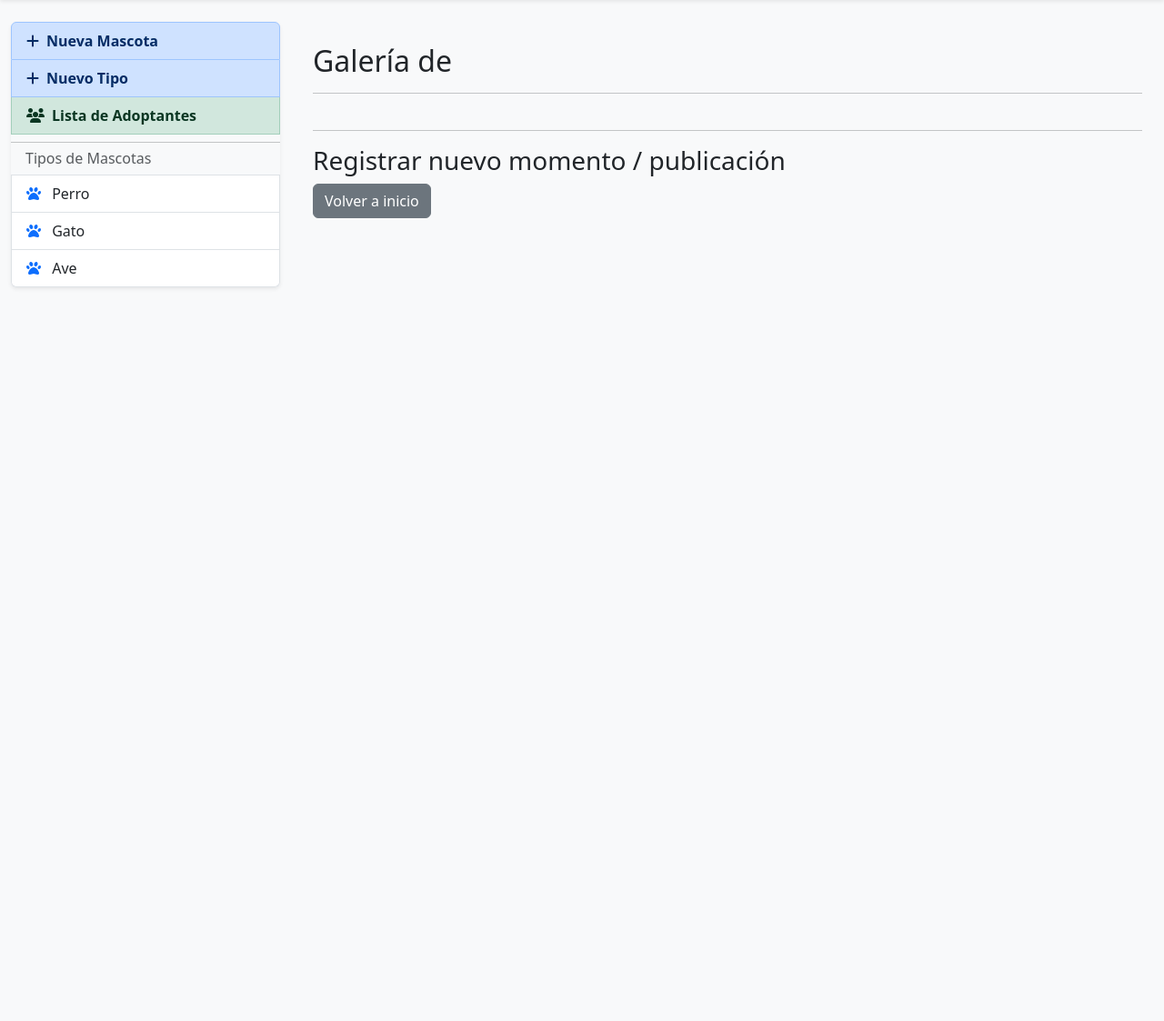
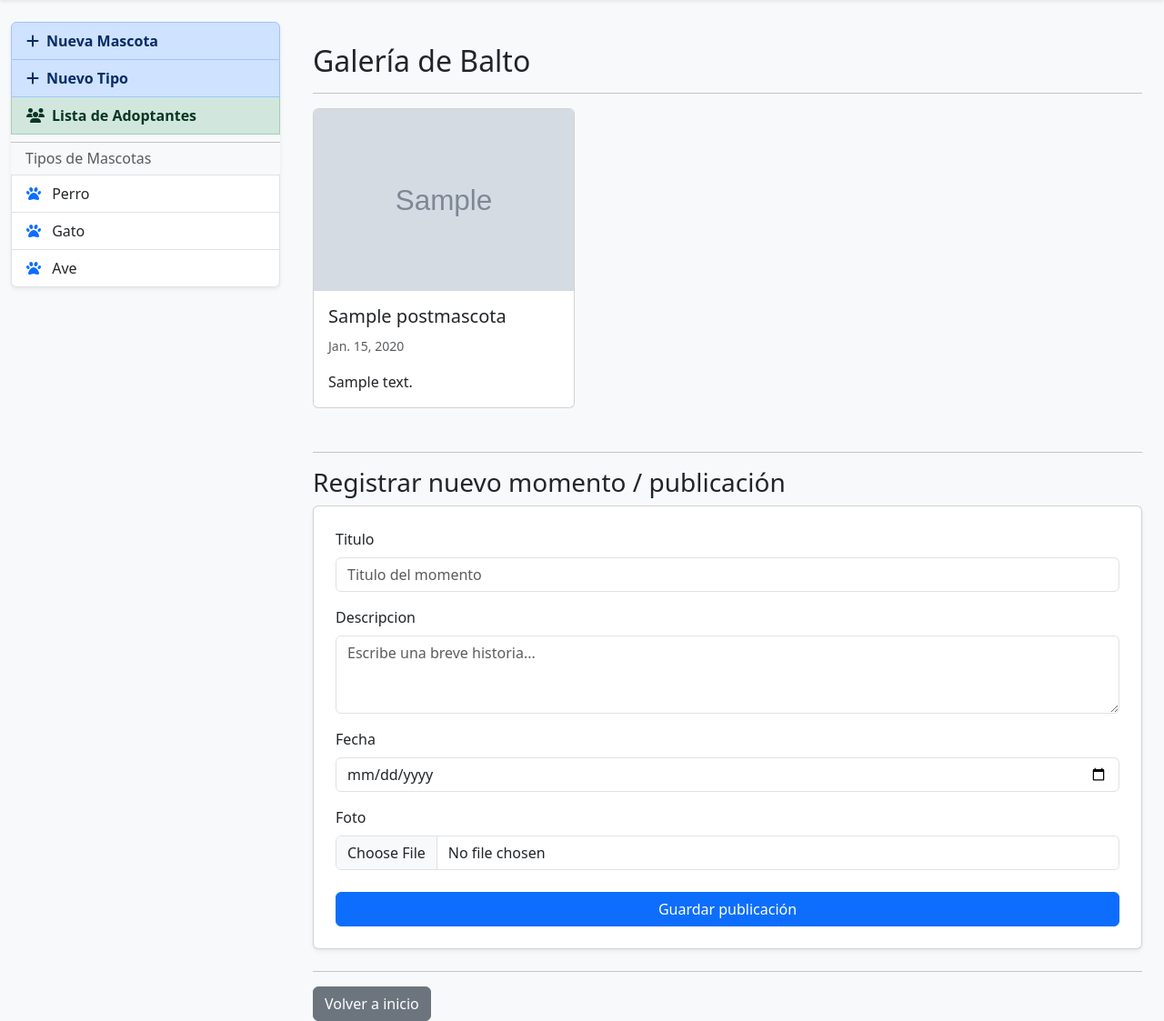
Before and after one commit to MackDaorta/AdoptaApp, a Django app: template app1/templates/posts_mascota.html in a window 1280 px wide. Shown: the part 56-1179 px from the top of the page at 91% size. Before the commit the page ends 373 px from the top, so only its background shows below. Run offline with Django 5.2, Linux system fonts and the light colour scheme; the template is opened without the code that fills it: values that come from a table or form of the project are taken from there, others are empty; data comes from the database, SQL or seed files in the repository; tables that the repository leaves empty hold one stand-in row (values such as "Sample post"); grey boxes marked "Sample" are stand-in pictures; some libraries are stand-ins or nearby versions.

Commit message:
pregunta 4

```diff
--- a/app1/templates/posts_mascota.html
+++ b/app1/templates/posts_mascota.html
@@ -9,7 +9,7 @@
          TODO: Mostrar aquí el nombre de la mascota usando
                la variable de contexto 'mascota'.
          ========================================================= -->
-    <h2>Galería de <!-- COMPLETAR: nombre de la mascota --></h2>
+    <h2>Galería de {{ mascota.nombre }}</h2>
 
     <hr>
 
@@ -34,6 +34,25 @@
          ========================================================= -->
 
     <div class="row">
+     {% for post in posts %}
+          <div class="col-md-4 mb-4">
+               <div class="card h-100">
+                    {% if post.foto %}
+                         <img src="{{ post.foto.url }}" class="card-img-top" alt="{{ post.titulo }}" style="height: 200px; object-fit: cover;">
+                    {% endif %}
+                    <div class="card-body">
+                         <h5 class="card-title">{{ post.titulo }}</h5>
+                         <p class="text-muted"><small>{{ post.fecha }}</small></p>
+                         <p class="card-text">{{ post.descripcion }}</p>
+                    </div>
+
+               </div>
+          </div>
+     {% empty %}
+          <div class="col-12">
+               <p class="alert alert-info">Aun no tiene momentos registrados</p>
+          </div>
+     {% endfor %}
 
     </div>
 
@@ -53,28 +72,34 @@
     <hr class="mt-4 mb-3">
 
     <h3>Registrar nuevo momento / publicación</h3>
-    <!-- EJEMPLO COMENTADO (para que el alumno lo tome de guía):
+<form method="POST" enctype="multipart/form-data" class="card p-4 shadow-sm">
 
-    <form method="POST" enctype="multipart/form-data">
-        {% csrf_token %}
+     {% csrf_token %}
+
+     {% if form.non_field_errors %}
+          <div class="alert alert-danger">
+               {{ form.non_field_errors }}
+          </div>
+     {% endif %}
+
+     {% for field in form %}
+          <div class="mb-3">
+               <label class="form-label">{{ field.label }}</label>
+               {{ field }}
+               {% if field.errors %}
+                    <div class="text-danger small">
+                         {{ field.errors }}
+                    </div>
+               {% endif %}
+          </div>
+     {% endfor %}
+
+     <button type="submit" class="btn btn-primary mt-2">Guardar publicación</button>
 
 
-
-
-
-        <button type="submit" class="btn btn-primary mt-2">Guardar publicación</button>
-    </form>
-
-    -->
-
-    <!-- =========================================================
-         SECCIÓN: BOTÓN PARA VOLVER
-         ---------------------------------------------------------
-         TODO: Opcionalmente, los alumnos pueden agregar un enlace
-               para regresar a la ruta home de la app1
-         ========================================================= -->
-
-    <a href="#" class="btn btn-secondary">Volver a inicio</a>
+</form>
+<hr class="mt-4 mb-3">
+    <a href="{% url 'app1:home' %}" class="btn btn-secondary">Volver a inicio</a>
 
 
 </div>
```
